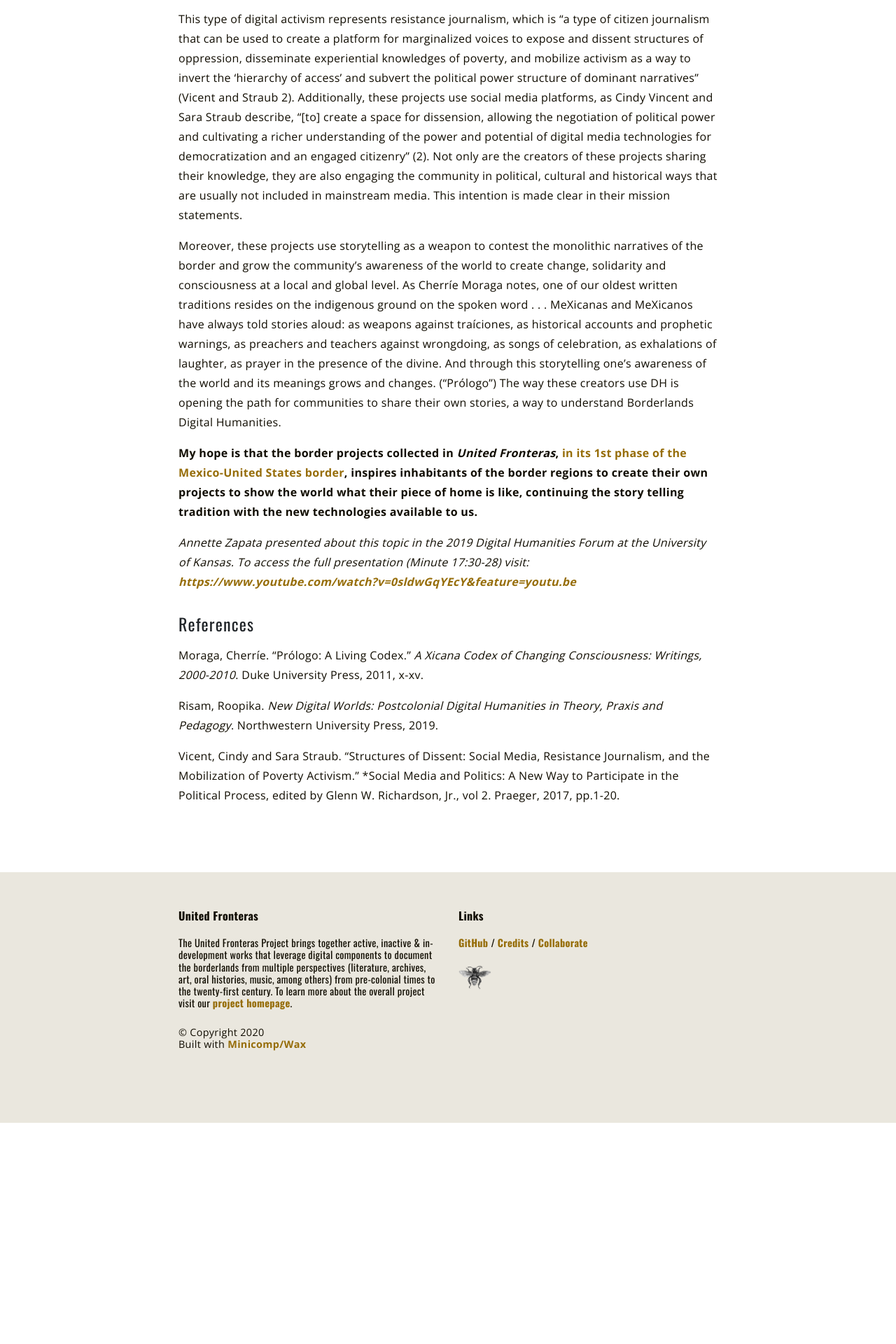
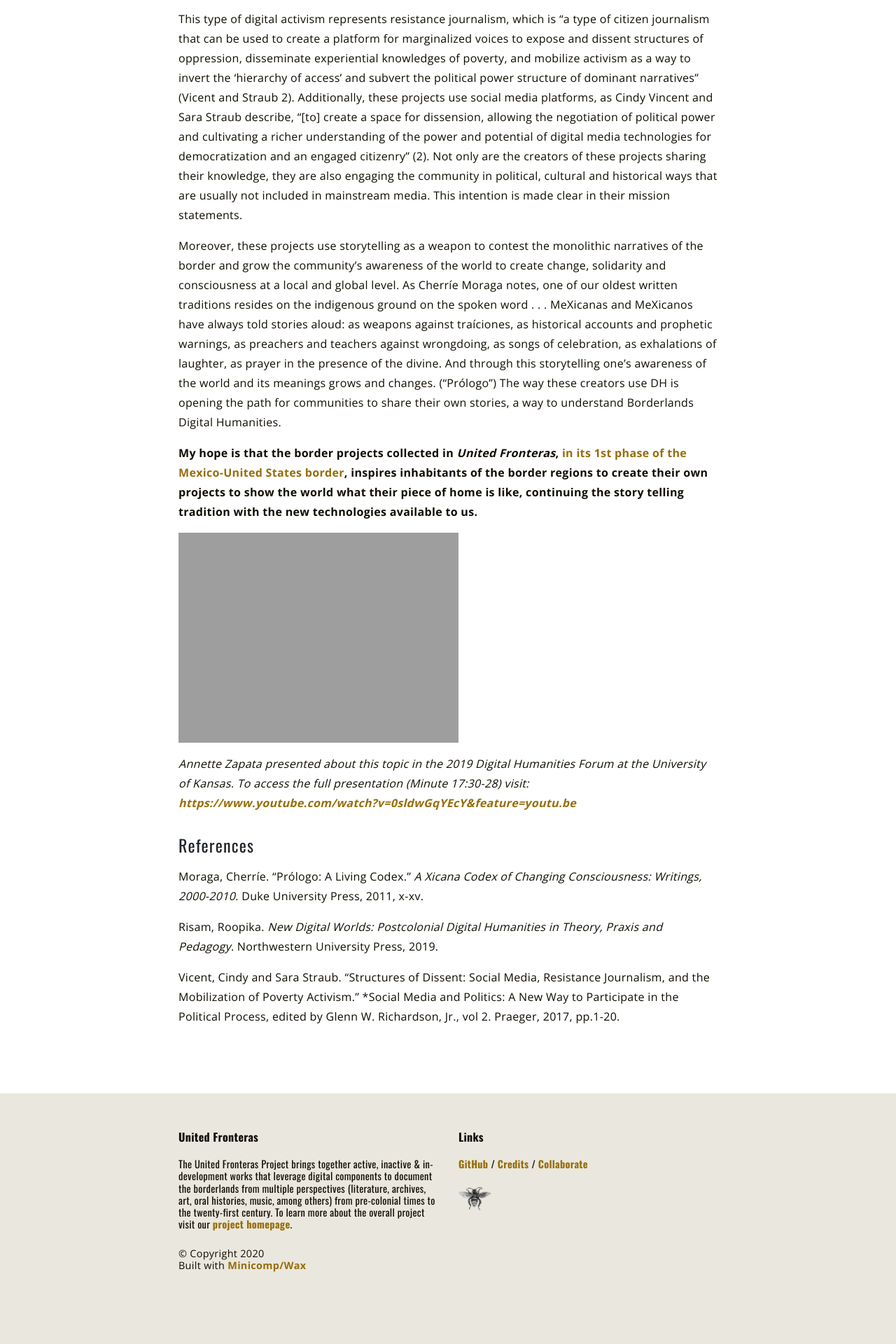
Before and after one commit to unitedfronteras/ufexhibition_mexusa, a Jekyll site: the page built from _reflections/zapata.md, in a window 1280 px wide. Shown: the part 1613-3533 px from the top of the page at 70% size. Built offline with Jekyll 4.4.1, drawn with Linux system fonts in a browser that asks for light colours; before the commit the page ends 3217 px from its top, so only the background shows below that.

Commit message:
Update zapata.md

```diff
--- a/_reflections/zapata.md
+++ b/_reflections/zapata.md
@@ -20,6 +20,10 @@
 
 **My hope is that the border projects collected in *United Fronteras*, [in its 1st phase of the Mexico-United States border](https://unitedfronteras.github.io/projects/), inspires inhabitants of the border regions to create their own projects to show the world what their piece of home is like, continuing the story telling tradition with the new technologies available to us.**
 
+<a href="{{ '/img/ref6.jpg' | absolute_url }}">
+  <img src="{{ '/img/ref6.jpg' | absolute_url }}"/>
+</a>
+
 *Annette Zapata presented about this topic in the 2019 Digital Humanities Forum at the University of Kansas. To access the full presentation (Minute 17:30-28) visit: [https://www.youtube.com/watch?v=0sldwGqYEcY&feature=youtu.be](https://www.youtube.com/watch?v=0sldwGqYEcY&feature=youtu.be)*
 
 ### References
```
